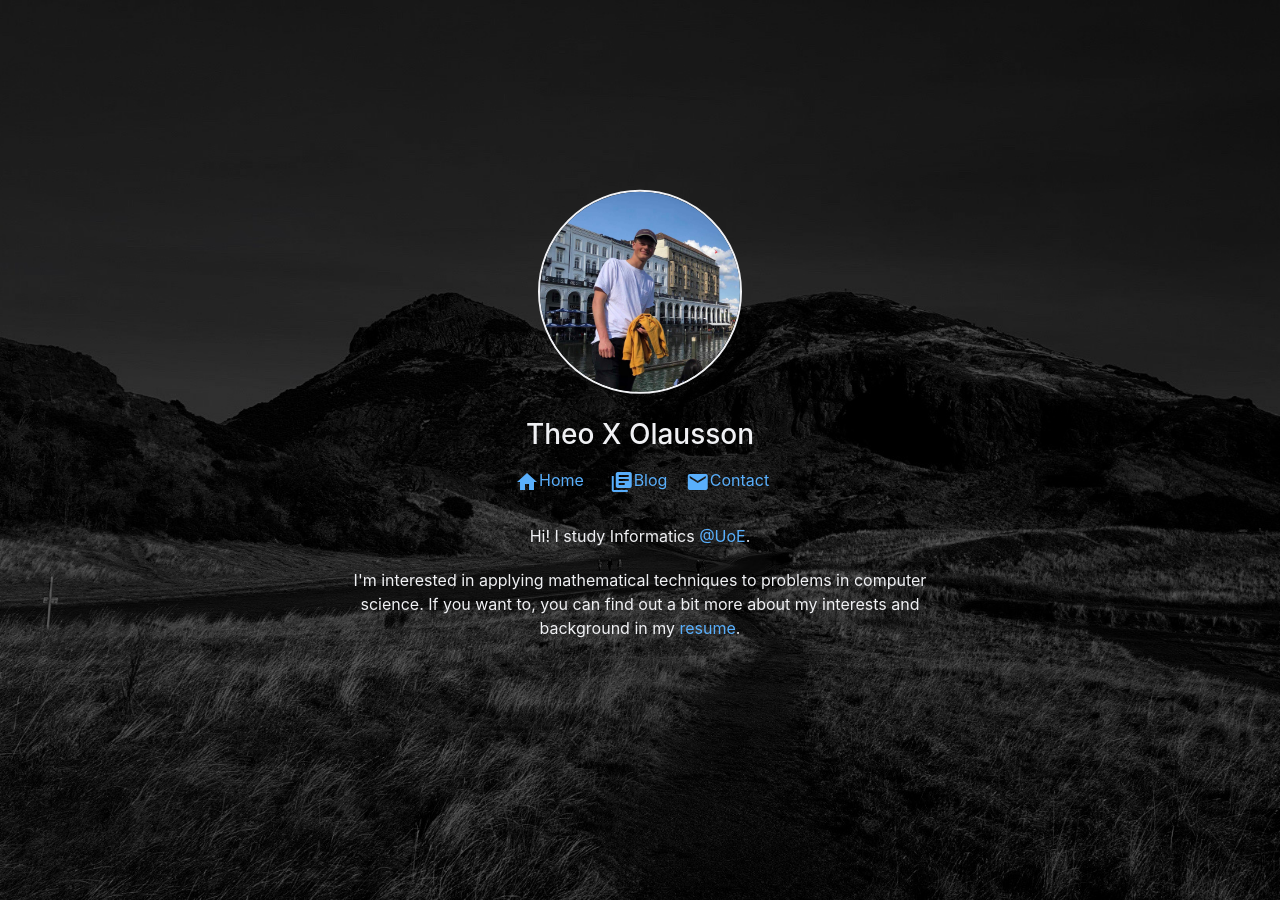
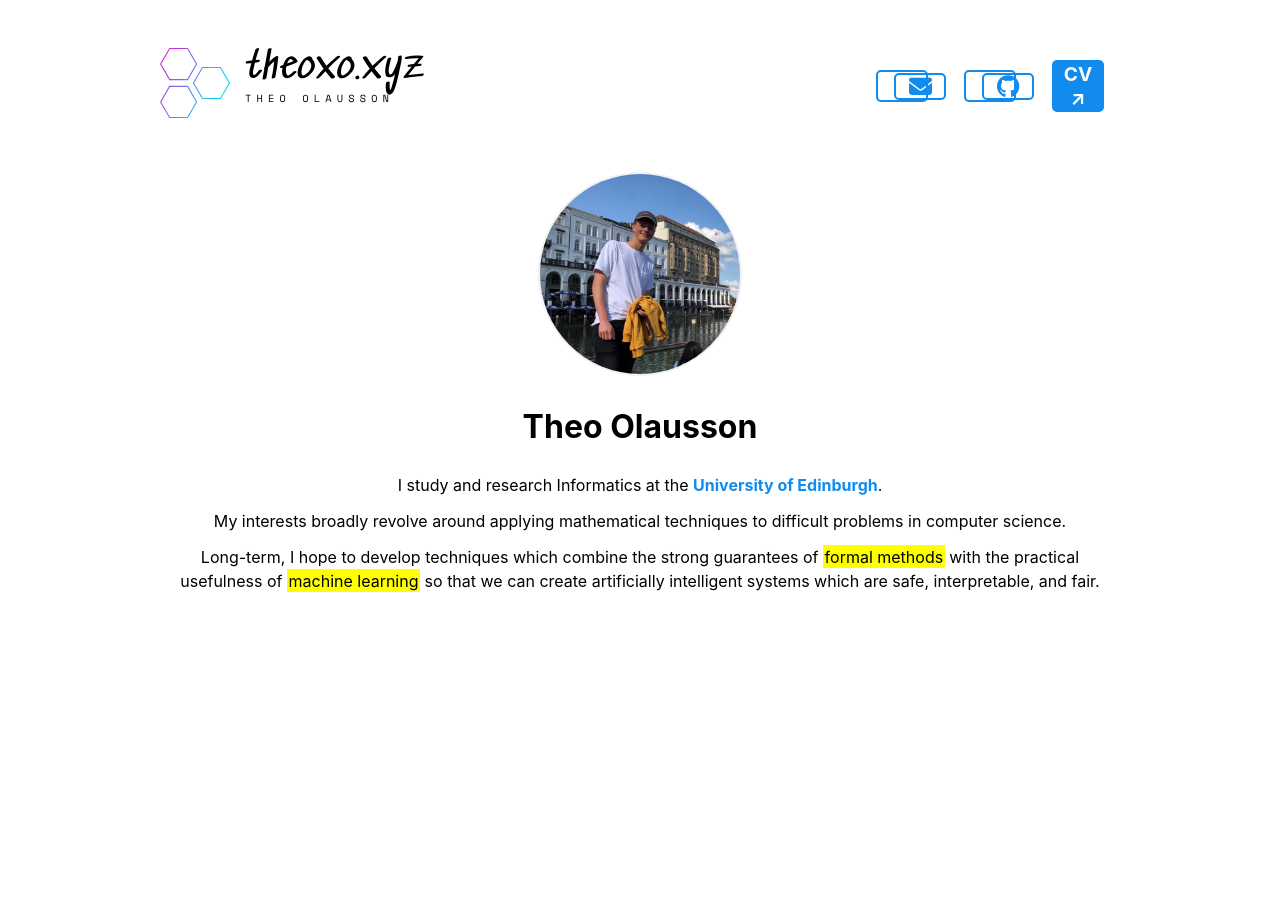
Before and after one commit to theoxo/theoxo.github.io, a Jekyll site: the page built from index.md, in a window 1280 px wide. Built offline with Jekyll 4.4.1, drawn with Linux system fonts in a browser that asks for light colours; nearby versions of some CDN libraries.

Commit message:
improvement: style update March 2020
Material Icons -> Font-Awesome;

New design based on MVP.css;

Added logo generated by namecheap.

TODO: add back the blog.

```diff
--- a/_layouts/home.html
+++ b/_layouts/home.html
@@ -1,33 +1,51 @@
 <!DOCTYPE html>
 <html>
   <head>
-      <title>{{ page.title }} | {{page.subtitle}}</title>
-     <!--Import Google Icon Font-->
-    <link href="https://fonts.googleapis.com/icon?family=Material+Icons" rel="stylesheet">
+    <title>{{ page.title }} | {{page.subtitle}}</title>
+    <script src="https://kit.fontawesome.com/4b1c35e57d.js" crossorigin="anonymous"></script>
     <link rel="stylesheet" type="text/css" href="/assets/main.css">
   </head>
-  <body style="background-image: url(/assets/bg.jpg);">
-    <div class="centered">
+  <body>
       <header>
-        <img src="/assets/me.jpg" class="profile-photo" alt="A photo of me."><br/>
-        <h1>{{ page.title }}</h1>
+        <nav>
+          <a href="/"><img src="/assets/logo.svg" height="70"></a>
         <ul>
-            <li><a href="/"><i class="material-icons">home</i>Home</a></li>
-            <li><a href="/blog"><i class="material-icons">library_books</i>Blog</a></li>
-            <li><a href="/contact"><i class="material-icons">email</i>Contact</a></li>
+          <li><a href="mailto: theoxolausson@gmail.com"><i><i class="fas fa-envelope"></i></i></a></li>
+            <li><a href="https://github.com/theoxo"><i><i class="fab fa-github"></i></i></a></li>
+            <li><a href="/assets/resume.pdf"><b>CV &#8599;</b></a></li>
         </ul>
-      </header>
-      <section>
-        <p> Hi!
-            I study Informatics <a href="https://www.ed.ac.uk/informatics">@UoE</a>.
+        </nav>
+        <img src="/assets/me.jpg" style="max-width:200px; border-radius: 50%; border: solid #f0f1f4 2px;">
+        <h1>Theo Olausson</h1>
+        <p>
+            I study and research Informatics at the <a href="https://www.ed.ac.uk/informatics">University of Edinburgh</a>.
         </p>
         <p>
-            I'm interested in applying mathematical techniques to problems in
-            computer science. If you want to, you can find out
-            a bit more about my interests and background in my
-            <a href="/assets/resume.pdf">resume</a>.
+           My interests broadly revolve around applying mathematical techniques to difficult problems in computer science.
         </p>
+        <p>
+           Long-term, I hope to develop techniques which combine the strong guarantees of <mark>formal methods</mark>
+           with the practical usefulness of <mark>machine learning</mark> so that we can create artificially intelligent systems which are safe, interpretable, and fair.
+      </header>
+      <!--
+      <main>
+      <hr>
+      <section>
+        <header>
+          <h2> Blog </h2>
+        </header>
+        {% for post in site.posts %}
+        <aside onclick="location.href='{{ post.url }}';" style="cursor: pointer;">
+          <h3> {{ post.subtitle }} </h3>
+          <p> {{ post.excerpt }} <a href="{{ post.url }}">Read more &rarr;</a></p>
+          {% for topic in post.topics %}
+          <sup> {{ topic }} </sup>
+          {% endfor %}
+          <p><small> {{ post.date | date: '%B %d, %Y' }} </small></p>
+          </aside>
+        {% endfor %}
       </section>
-    </div>
+      </main>
+      -->
   </body>
 </html>
--- a/assets/main.css
+++ b/assets/main.css
@@ -1,178 +1,350 @@
-body {
-  background-color:#F0F1F4;
-  background: url(/assets/bg.jpg) no-repeat center center fixed;
-  -o-background-size: cover;
-  -moz-background-size: cover;
-  -webkit-background-size: cover;
-  background-size: cover;
-  text-align: center;
-  padding:50px;
-  font: 16px/1.5 -apple-system, BlinkMacSystemFont, "Segoe UI", Roboto, Oxygen, Ubuntu, Cantarell, "Fira Sans", "Droid Sans", "Helvetica Neue", Arial, sans-serif, "Apple Color Emoji", "Segoe UI Emoji", "Segoe UI Symbol";
-  color:#F0F1F4;
-  font-weight:400;
+:root {
+    --border-radius: 5px;
+    --box-shadow: 2px 2px 10px;
+    --color: #118bee;
+    --color-accent: #118bee0b;
+    --color-bg: #fff;
+    --color-bg-secondary: #e9e9e9;
+    --color-secondary: #920de9;
+    --color-secondary-accent: #920de90b;
+    --color-shadow: #f4f4f4;
+    --color-text: #000;
+    --color-text-secondary: #999;
+    --hover-brightness: 1.2;
+    --justify-important: center;
+    --justify-normal: left;
+    --line-height: 150%;
+    --width-card: 285px;
+    --width-card-medium: 460px;
+    --width-card-wide: 800px;
+    --width-content: 960px;
 }
 
-h1, h2, h3 {
-  line-height:1.1;
+/* MVP.css v1.0 - by Andy Brewer */
+
+/* Layout */
+article aside {
+    background: var(--color-secondary-accent);
+    border-left: 4px solid var(--color-secondary);
+    padding: 0.01rem 0.8rem;
 }
 
-h1 {
-  font-size:28px;
+body {
+    background: var(--color-bg);
+    color: var(--color-text);
+    font-family: -apple-system, BlinkMacSystemFont, "Segoe UI", Roboto, Oxygen-Sans, Ubuntu, Cantarell, "Helvetica Neue", sans-serif;
+    line-height: var(--line-height);
+    margin: 0;
+    overflow-x: hidden;
 }
 
-h1, h2, h3, h4, h5, h6 {
-  font-weight: 500;
+footer,
+header,
+main {
+    margin: 0 auto;
+    max-width: var(--width-content);
+    padding: 2rem 1rem;
 }
 
-a {
-  color: #59AFFC;
-  text-decoration:none;
+hr {
+    background-color: var(--color-bg-secondary);
+    border: none;
+    height: 1px;
+    margin: 4rem 0;
 }
 
-.right a {
-  color: #25557D;
+section {
+    display: flex;
+    flex-wrap: wrap;
+    justify-content: var(--justify-important);
+}
+
+section aside {
+    border: 1px solid var(--color-bg-secondary);
+    border-radius: var(--border-radius);
+    box-shadow: var(--box-shadow) var(--color-shadow);
+    margin: 1rem;
+    padding: 1.25rem;
+    width: var(--width-card);
+}
+
+section aside:hover {
+    box-shadow: var(--box-shadow) var(--color-bg-secondary);
+}
+
+section aside img {
+    max-width: 100%;
+}
+
+/* Headers */
+article header,
+div header,
+main header {
+    padding-top: 0;
+}
+
+header {
+    text-align: var(--justify-important);
+}
+
+header a b,
+header a em,
+header a i,
+header a strong {
+    width:3rem;
+    margin-left: 1rem;
+    margin-right: 1rem;
+}
+
+header nav img {
+    margin: 1rem 0;
+}
+
+section header {
+    padding-top: 0;
+    width: 100%;
+}
+
+/* Nav */
+nav {
+    vertical-align: middle;
+    align-items: center;
+    display: flex;
+    font-weight: bold;
+    justify-content: space-between;
+    margin-bottom: 2rem;
+}
+
+nav a {
+    vertical-align: middle;
+}
+
+nav ul {
+    list-style: none;
+    padding: 0;
+}
+
+nav ul li {
+    display: inline-block;
+    vertical-align:middle;
+}
+
+/* Typography */
+code {
+    display: inline-block;
+    margin: 0 0.1rem;
+    padding: 0rem 0.5rem;
+}
+
+code,
+samp {
+    background-color: var(--color-accent);
+    color: var(--color-text);
+    border-radius: var(--border-radius);
+    text-align: var(--justify-normal);
+}
+
+h1,
+h2,
+h3,
+h4,
+h5,
+h6 {
+    line-height: var(--line-height);
+}
+
+mark {
+    padding: 0.1rem;
+}
+
+ol li,
+ul li {
+    padding: 0.2rem 0;
+}
+
+p {
+    margin: 0.75rem 0;
+    padding: 0;
+}
+
+samp {
+    display: block;
+    margin: 1rem 0;
+    max-width: var(--width-card-wide);
+    padding: 1rem;
+}
+
+small {
+    color: var(--color-text-secondary);
+}
+
+sup {
+    background-color: var(--color-secondary);
+    border-radius: var(--border-radius);
+    color: var(--color-bg);
+    font-size: xx-small;
+    font-weight: bold;
+    margin: 0.2rem;
+    padding: 0.2rem 0.3rem;
+    position: relative;
+    top: -2px;
+}
+
+/* Links */
+a {
+    color: var(--color);
+    font-weight: bold;
+    text-decoration: none;
 }
 
 a:hover {
-  color:#F0F1F4;
+    filter: brightness(var(--hover-brightness));
+    text-decoration: underline;
 }
 
-.right a:hover {
-  color:#202124;
+a b,
+a em,
+a i,
+a strong,
+button {
+    vertical-align: middle;
+    border-radius: var(--border-radius);
+    display: inline-block;
+    font-size: larger;
+    font-weight: bold;
 }
 
-.computer-architecture {
-  color: #1B9FB8;
-  padding: 3px;
-  border: 1px solid #1B9FB8;
+button:hover {
+    cursor: pointer;
+    filter: brightness(var(--hover-brightness));
 }
 
-.computer-architecture:hover {
-  color: #F0F0F0;
-  background-color: #1B9FB8;
+a b,
+a strong,
+button {
+    background-color: var(--color);
+    border: 2px solid var(--color);
+    color: var(--color-bg);
 }
 
-.artificial-intelligence {
-  color: #1B9FB8;
-  padding: 3px;
-  border: 1px solid #1B9FB8;
+a em,
+a i {
+    border: 2px solid var(--color);
+    border-radius: var(--border-radius);
+    color: var(--color);
+    display: inline-block;
 }
 
-.artificial-intelligence:hover {
-  color: #F0F0F0;
-  background-color: #1B9FB8;
+/* Images */
+figure {
+    margin: 0;
+    padding: 0;
 }
 
-.tutorial {
-  color: #1B9FB8;
-  padding: 3px;
-  border: 1px solid #1B9FB8;
+figure figcaption {
+    color: var(--color-text-secondary);
 }
 
-.tutorial:hover {
-  color: #F0F0F0;
-  background-color: #1B9FB8;
+/* Forms */
+form {
+    border: 1px solid var(--color-bg-secondary);
+    border-radius: var(--border-radius);
+    box-shadow: var(--box-shadow) var(--color-shadow);
+    display: block;
+    max-width: var(--width-card-wide);
+    min-width: var(--width-card);
+    padding: 1.5rem;
+    text-align: var(--justify-normal);
 }
 
-.misc {
-  color: #1B9FB8;
-  padding: 3px;
-  border: 1px solid #1B9FB8;
+form header {
+    margin: 1.5rem 0;
+    padding: 1.5rem 0;
 }
 
-.misc:hover {
-  color: #F0F0F0;
-  background-color: #1B9FB8;
+input,
+label,
+select,
+textarea {
+    display: block;
+    font-size: inherit;
+    max-width: var(--width-card-wide);
 }
 
-.split {
-  height: 100%;
-  position: fixed;
-  z-index: 1;
-  top: 0;
-  overflow-x: hidden;
-  padding-top: 20px;
+input,
+select,
+textarea {
+    margin-bottom: 1rem;
 }
 
-/* Control the left side */
-.left {
-  left: 0;
-  width: 40%;
+input,
+textarea {
+    border: 1px solid var(--color-bg-secondary);
+    border-radius: var(--border-radius);
+    padding: 0.4rem 0.8rem;
 }
 
-/* Control the right side */
-.right {
-  right: 0;
-  width: 60%;
-  text-align: left;
-  background-color: rgba(240, 241, 244, 0.95);
-  color: #202124;
+label {
+    font-weight: bold;
+    margin-bottom: 0.2rem;
 }
 
-.centered {
-  position: absolute;
-  top: 50%;
-  left: 50%;
-  transform: translate(-50%, -50%);
-  text-align: center;
+/* Tables */
+table {
+    border: 1px solid var(--color-bg-secondary);
+    border-radius: var(--border-radius);
+    border-spacing: 0;
+    max-width: 100%;
+    overflow: hidden;
+    padding: 0;
 }
 
-.right-contents {
-  padding: 50px;
-  text-align: left;
+table td,
+table th,
+table tr {
+    padding: 0.4rem 0.8rem;
+    text-align: var(--justify-important);
 }
 
-blockquote {
-  border-left:2px solid #959595;
-  margin:0;
-  padding:0 0 0 20px;
-  font-style:italic;
+table thead {
+    background-color: var(--color);
+    border-collapse: collapse;
+    border-radius: var(--border-radius);
+    color: var(--color-bg);
+    margin: 0;
+    padding: 0;
 }
 
-img.profile-photo {
-  float:center;
-  max-width:200px;
-  border-radius: 50%;
-  border: solid #f0f1f4 2px;
+table thead th:first-child {
+    border-top-left-radius: var(--border-radius);
 }
 
-header {
-  text-align:center;
-  margin: auto;
-  width:270px;
-  -webkit-font-smoothing:subpixel-antialiased;
+table thead th:last-child {
+    border-top-right-radius: var(--border-radius);
 }
 
-header ul {
-  list-style:none;
-  height:40px;
-  padding:0;
-  width:270px;
+table thead th:first-child,
+table tr td:first-child {
+    text-align: var(--justify-normal);
 }
 
-header li {
-  width:89px;
-  float: left;
-  height:40px;
+/* Quotes */
+blockquote {
+    display: block;
+    font-size: x-large;
+    line-height: var(--line-height);
+    margin: 1rem auto;
+    max-width: var(--width-card-medium);
+    padding: 1.5rem 1rem;
+    text-align: var(--justify-important);
 }
 
-i {
-  vertical-align: middle;
+blockquote footer {
+    color: var(--color-text-secondary);
+    display: block;
+    font-size: small;
+    line-height: var(--line-height);
+    padding: 1.5rem 0;
 }
 
-section {
-  text-align:center;
-  margin: auto;
-  padding-bottom:50px;
-}
-
-small {
-  font-size:11px;
-}
-
-p {
-  word-wrap:break-word;
-  overflow-wrap: break-word;
-  margin:auto;
-  padding: 0 0 20px;
-}
+/* Custom styles */
```
Also changed, not shown: assets/logo.svg (added).
